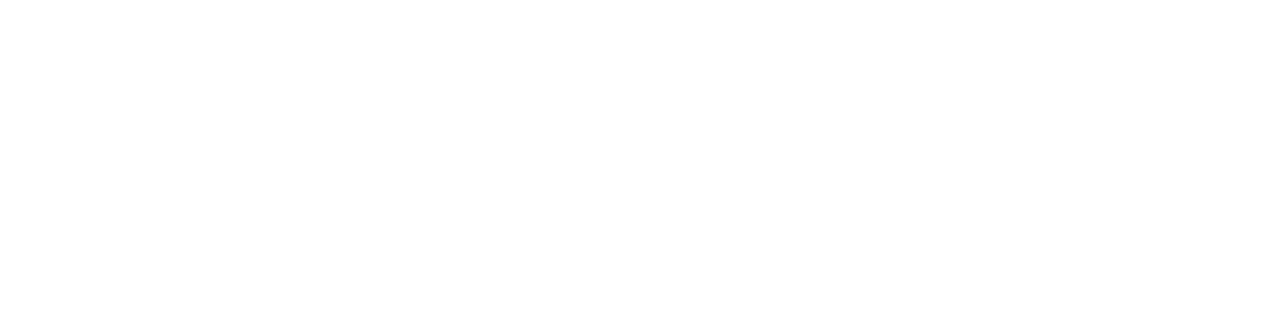
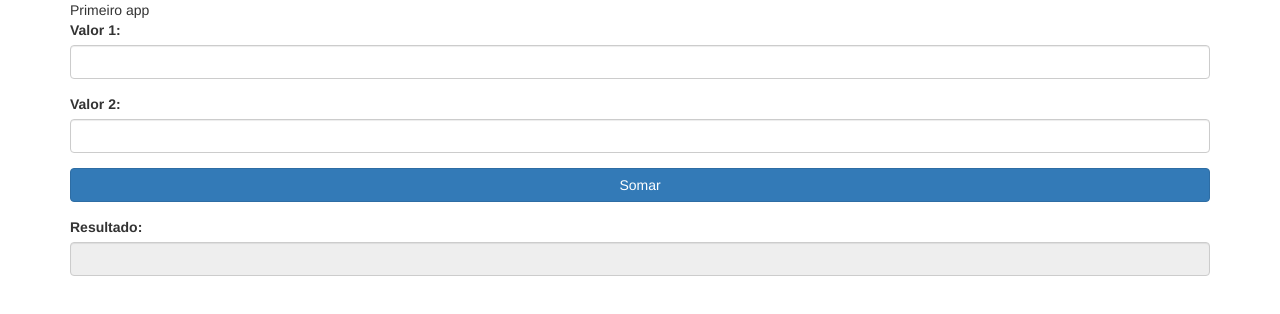
Before and after one commit to ThiagoFranco25/Primeiro-Projeto-Mobile, a website: page www/index.html in a window 1280 px wide. Drawn offline with Linux system fonts and the light colour scheme.

Commit message:
Primeira parte projeto - botão de soma

```diff
--- a/www/index.html
+++ b/www/index.html
@@ -9,13 +9,49 @@
   <script src="components/acao.js"></script>
 
   <link rel="stylesheet" href="components/loader.css">
-
-
+  <link rel="stylesheet" href="css/bootstrap.min.css">
   <link rel="stylesheet" href="css/style.css">
 
 
 </head>
 <body>
-
+  <div class="container">
+    <div class="row">
+      <div class="col-xs-12"
+        <h1> Primeiro app</h1>
+      </div>
+    </div>
+    <div class="row">
+      <div class="col-xs-12">
+        <div class="form-group">
+         <label for="">Valor 1:</label>
+         <input type="text" class="form-control" id="valor1">
+   </div>
+  </div>
+ </div>
+ <div class="row">
+      <div class="col-xs-12">
+        <div class="form-group">
+         <label for="">Valor 2:</label>
+         <input type="text" class="form-control" id="valor2">
+   </div>
+  </div>
+ </div>
+ <div class="row">
+      <div class="col-xs-12">
+        <div class="form-group">
+         <button class="btn btn-primary btn-block">Somar</button>
+   </div>
+  </div>
+ </div>
+ <div class="row">
+      <div class="col-xs-12">
+        <div class="form-group">
+         <label for="">Resultado:</label>
+         <input type="text" class="form-control" id="resultado" readonly>
+   </div>
+  </div>
+ </div>
+ </div>
 </body>
 </html>
```
